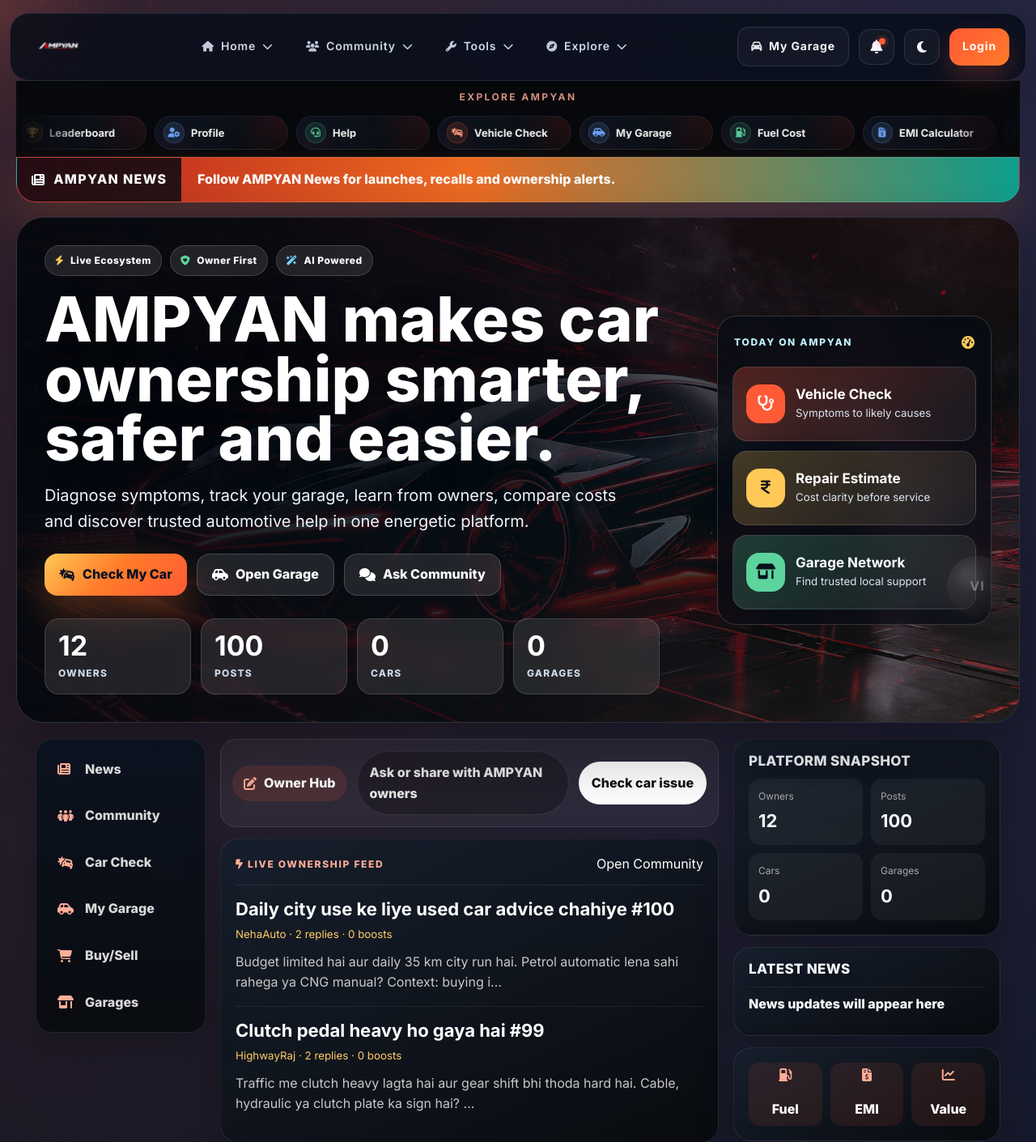
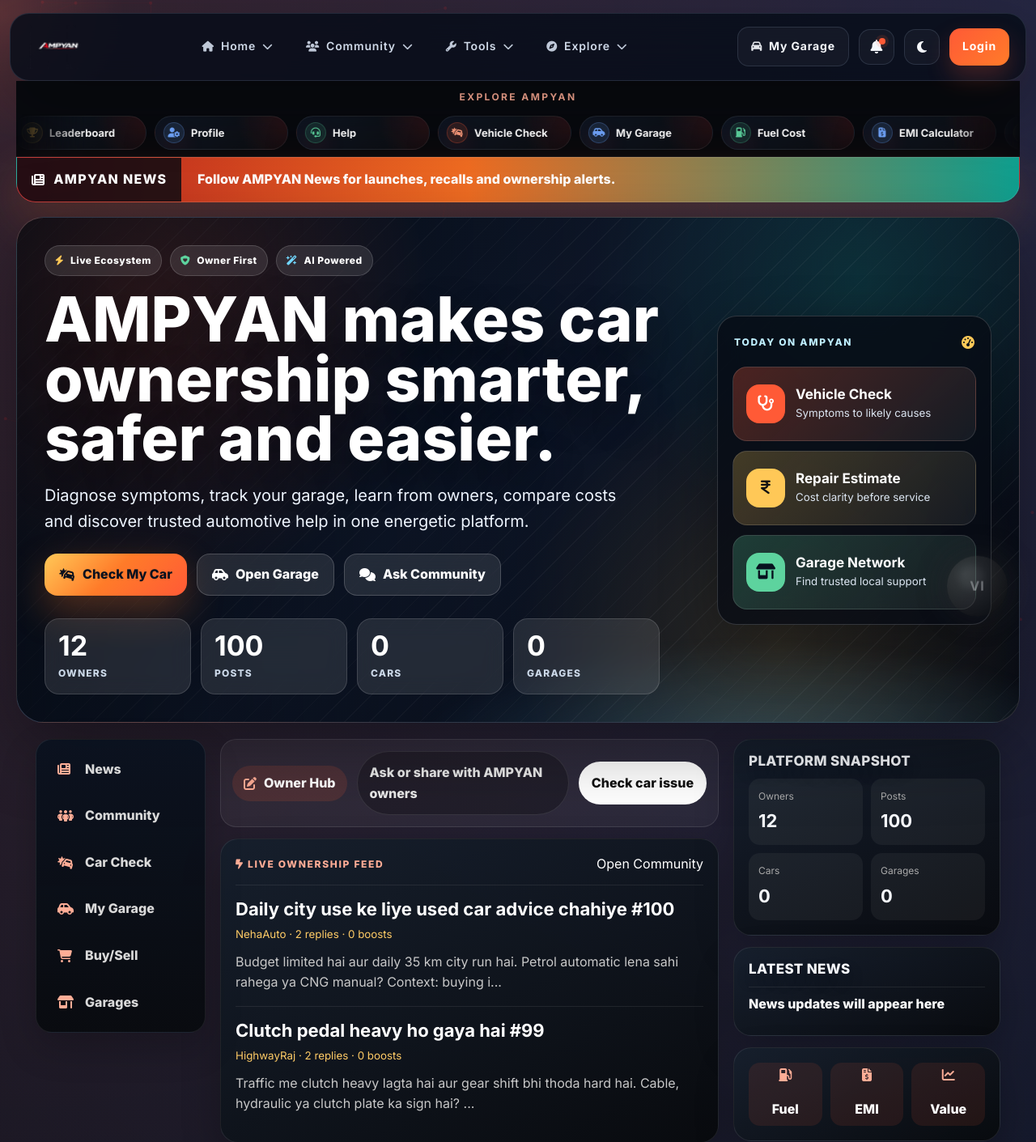
Before and after one commit to mechanicalbull07-ritesh/ampyan-website, a Flask app: page / in a window 1280 px wide. Shown: the top 1411 px of the page at 81% size. Run offline with Flask 3, Linux system fonts and the light colour scheme; data comes from the database, SQL or seed files in the repository; data that the repository does not hold is empty; some libraries are stand-ins or nearby versions.

Commit message:
Remove car image from homepage hero

```diff
--- a/static/css/hero.css
+++ b/static/css/hero.css
@@ -3134,22 +3134,12 @@ align-items:stretch;
 overflow:hidden;
 border-radius:34px;
 border:1px solid rgba(255,255,255,0.14);
-background:#08111f;
+background:
+radial-gradient(circle at 12% 18%,rgba(255,90,54,0.34),transparent 30%),
+radial-gradient(circle at 84% 12%,rgba(15,159,143,0.26),transparent 28%),
+radial-gradient(circle at 76% 84%,rgba(255,200,87,0.20),transparent 30%),
+linear-gradient(135deg,#08111f 0%,#111b31 46%,#070a12 100%);
 box-shadow:0 28px 90px rgba(0,0,0,0.34);
-}
-
-.home-wow-media{
-position:absolute;
-inset:0;
-z-index:-2;
-}
-
-.home-wow-media img{
-width:100%;
-height:100%;
-object-fit:cover;
-object-position:center;
-filter:saturate(1.18) contrast(1.04);
 }
 
 .home-wow-hero::before{
@@ -3158,8 +3148,18 @@ position:absolute;
 inset:0;
 z-index:-1;
 background:
-linear-gradient(90deg,rgba(4,8,15,0.94) 0%,rgba(5,10,18,0.84) 44%,rgba(5,10,18,0.48) 100%),
-linear-gradient(180deg,rgba(239,78,45,0.20),rgba(11,178,166,0.14) 52%,rgba(255,200,87,0.14));
+linear-gradient(90deg,rgba(4,8,15,0.68) 0%,rgba(5,10,18,0.34) 54%,rgba(5,10,18,0.18) 100%),
+repeating-linear-gradient(135deg,rgba(255,255,255,0.055) 0 1px,transparent 1px 22px);
+}
+
+.home-wow-hero::after{
+content:"";
+position:absolute;
+inset:auto -10% -28% 38%;
+height:280px;
+z-index:-1;
+background:radial-gradient(ellipse at center,rgba(114,215,255,0.22),transparent 68%);
+filter:blur(8px);
 }
 
 .home-wow-content{
--- a/templates/home.html
+++ b/templates/home.html
@@ -61,9 +61,6 @@
 </section>
 
 <section class="home-wow-hero" aria-label="AMPYAN automotive intelligence overview">
-<div class="home-wow-media">
-<img src="{{ url_for('static', filename='images/car-bg.jpg') }}" alt="AMPYAN automotive intelligence">
-</div>
 <div class="home-wow-content">
 <div class="home-wow-badges">
 <span><i class="fa-solid fa-bolt"></i> Live Ecosystem</span>
```
